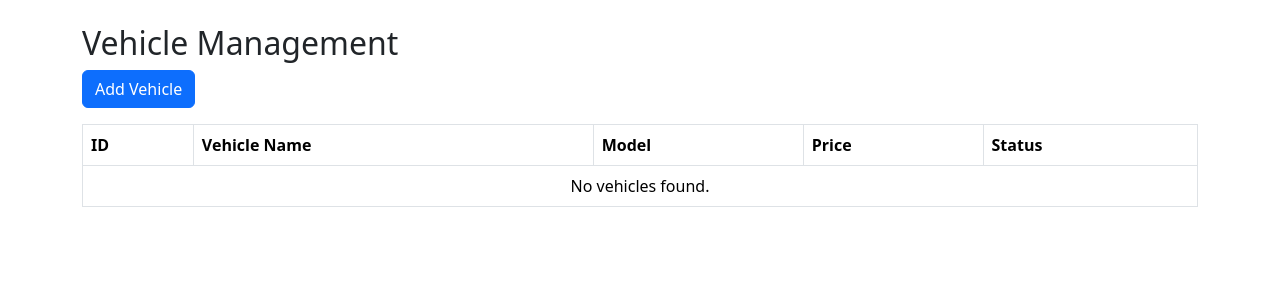
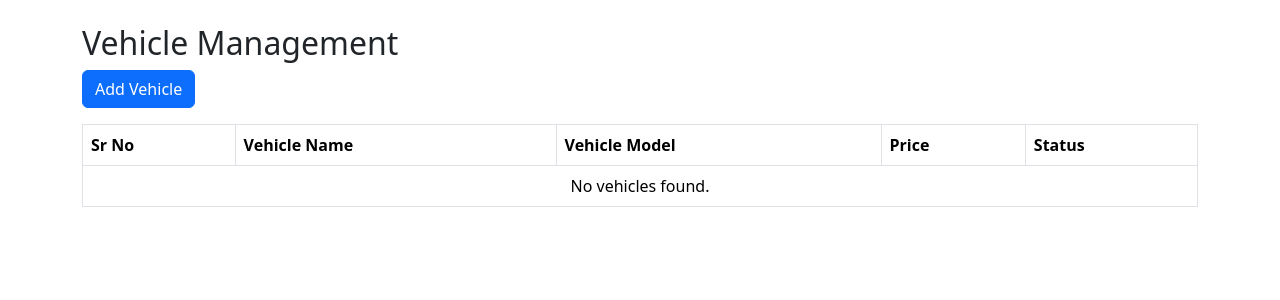
Before and after one commit to MohdRaza216/vehicle-management, a CodeIgniter 4 app: the page made by app/Views/vehicles/vehiclesIndex.php in a window 1280 px wide. Shown: the top 300 px of the page. Run offline with PHP 8.4 and a stand-in for CodeIgniter, Linux system fonts and the light colour scheme; the template is opened without the code that fills it, so the values that code supplies are empty; some libraries are stand-ins or nearby versions.

Commit message:
Add vehicle addition functionality with AJAX support and update vehicle model fields

```diff
--- a/app/Config/Routes.php
+++ b/app/Config/Routes.php
@@ -15,3 +15,4 @@ $routes->post('/customers/delete/(:num)', [\App\Controllers\CustomersController:
 
 // Vehicles Page
 $routes->get('/vehicles', [\App\Controllers\VehiclesController::class, 'index']);
+$routes->post('/vehicles/add', [\App\Controllers\VehiclesController::class, 'add']);
--- a/app/Models/VehicleModel.php
+++ b/app/Models/VehicleModel.php
@@ -8,7 +8,7 @@ class VehicleModel extends Model
 {
     protected $table = 'vehicles';
     protected $primaryKey = 'id';
-    protected $allowedFields = ['vehicle_name', 'vehicle_model', 'price', 'status'];
+    protected $allowedFields = ['name', 'model', 'price', 'status'];
     protected $useTimestamps = true;
     protected $createdField = 'created_at';
     protected $updatedField = 'updated_at';
--- a/app/Views/vehicles/vehiclesIndex.php
+++ b/app/Views/vehicles/vehiclesIndex.php
@@ -23,20 +23,21 @@
         <table class="table table-bordered">
             <thead>
                 <tr>
-                    <th>ID</th>
+                    <th>Sr No</th>
                     <th>Vehicle Name</th>
-                    <th>Model</th>
+                    <th>Vehicle Model</th>
                     <th>Price</th>
                     <th>Status</th>
                 </tr>
             </thead>
             <tbody>
                 <?php if (!empty($vehicles)): ?>
-                    <?php foreach ($vehicles as $vehicle): ?>
+                    <?php $i = 1;
+                    foreach ($vehicles as $vehicle): ?>
                         <tr>
-                            <td><?= esc($vehicle['id']) ?></td>
-                            <td><?= esc($vehicle['vehicle_name']) ?></td>
-                            <td><?= esc($vehicle['vehicle_model']) ?></td>
+                            <td><?= $i++ ?></td>
+                            <td><?= esc($vehicle['name']) ?></td>
+                            <td><?= esc($vehicle['model']) ?></td>
                             <td><?= esc($vehicle['price']) ?></td>
                             <td><?= esc($vehicle['status']) ?></td>
                         </tr>
@@ -62,12 +63,12 @@
                 <form id="addVehicleForm">
                     <div class="modal-body">
                         <div class="mb-3">
-                            <label for="vehicle_name" class="form-label">Vehicle Name</label>
-                            <input type="text" class="form-control" id="vehicle_name" name="vehicle_name" required>
+                            <label for="name" class="form-label">Vehicle Name</label>
+                            <input type="text" class="form-control" id="name" name="name" required>
                         </div>
                         <div class="mb-3">
-                            <label for="vehicle_model" class="form-label">Vehicle Model</label>
-                            <input type="text" class="form-control" id="vehicle_model" name="vehicle_model" required>
+                            <label for="model" class="form-label">Vehicle Model</label>
+                            <input type="text" class="form-control" id="model" name="model" required>
                         </div>
                         <div class="mb-3">
                             <label for="price" class="form-label">Price</label>
@@ -100,46 +101,51 @@
         crossorigin="anonymous"></script>
     <script src="<?= base_url() ?>/assets/js/toastr.min.js"></script>
 
+
+    <!-- Flash Messages -->
     <script>
+    toastr.options = {
+        "closeButton": true,
+        "positionClass": "toast-top-right",
+        "timeOut": "3000",
+        "preventDuplicates": true
+    };
+
     $(document).ready(function () {
+        let successMsg = "<?= session()->getFlashdata('success') ?>";
+        let errorMsg = "<?= session()->getFlashdata('error') ?>";
+
+        if (successMsg) {
+            toastr.success(successMsg, "Success");
+        }
+        if (errorMsg) {
+            toastr.error(errorMsg, "Error");
+        }
+
         $("#addVehicleForm").submit(function (e) {
-                e.preventDefault(); // Prevent default form submission
+            e.preventDefault();
 
             $.ajax({
-                    url: "<?= base_url('vehicles/add') ?>",
+                url: "<?= site_url('vehicles/add') ?>",
                 type: "POST",
                 data: $(this).serialize(),
                 dataType: "json",
                 success: function (response) {
                     if (response.status == "success") {
                         toastr.success("Vehicle added successfully!", "Success");
-                            location.reload(); // Refresh the page to show new vehicle
+                        setTimeout(() => location.reload(), 1500);
                     } else {
-                            toastr.success("Error adding vehicle.", "Success");
+                        toastr.error("Error adding vehicle.", "Error");
                     }
+                },
+                error: function () {
+                    toastr.error("Something went wrong. Please try again.", "Error");
                 }
             });
         });
     });
 </script>
 
-    <!-- Flash Messages -->
-    <script>
-        toastr.options = {
-            "closeButton": true,
-            "positionClass": "toast-top-right",
-            "progressBar": "true",
-            "timeOut": "3000"
-        }
-
-        <?php if (session()->getFlashdata('success')): ?>
-            toastr.success("<?= session()->getFlashdata('success') ?>");
-        <?php endif; ?>
-
-        <?php if (session()->getFlashdata('error')): ?>
-            toastr.error("<?= session()->getFlashdata('error') ?>");
-        <?php endif; ?>
-    </script>
 </body>
 
 </html>
```
Also changed, not shown: app/Controllers/VehiclesController.php (+24 -0 lines). Lines whose indentation alone changed are shown as unchanged.
